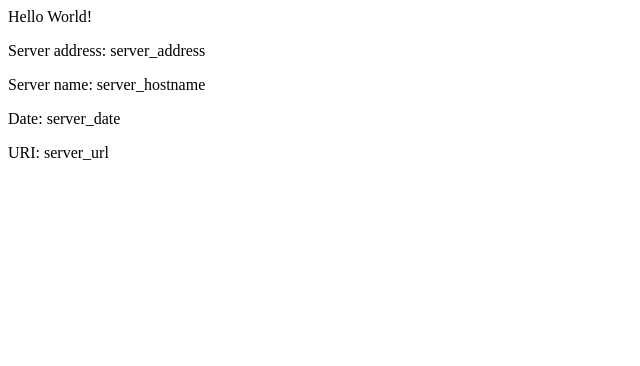
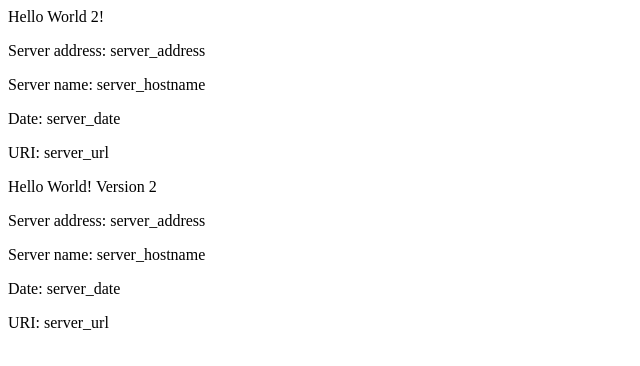
Before and after one commit to websider21/eks-example, a plain HTML site: page src/index.html in a window 1280 px wide. Shown: the whole page, without its empty margins (0-640 px from the left). Drawn offline with Linux system fonts and the light colour scheme.

Commit message:
v2 Updating home page

```diff
--- a/src/index.html
+++ b/src/index.html
@@ -1,10 +1,16 @@
 <head>
-<title>Hello World</title>
+<title>Hello World 2</title>
 </head>
 <div class="info">
-<h>Hello World!</h>
+<h>Hello World 2!</h>
 <p><span>Server&nbsp;address:</span> <span>server_address</span></p>
 <p><span>Server&nbsp;name:</span> <span>server_hostname</span></p>
 <p class="smaller"><span>Date:</span> <span>server_date</span></p>
 <p class="smaller"><span>URI:</span> <span>server_url</span></p>
 </div>
+<h>Hello World! Version 2</>
+<p><span>Server&nbsp;address:</span> <span>server_address</span></p>
+<p><span>Server&nbsp;name:</span> <span>server_hostname</span></p>
+<p class="smaller"><span>Date:</span> <span>server_date</span></p>
+<p class="smaller"><span>URI:</span> <span>server_url</span></p>
+</div>
```
